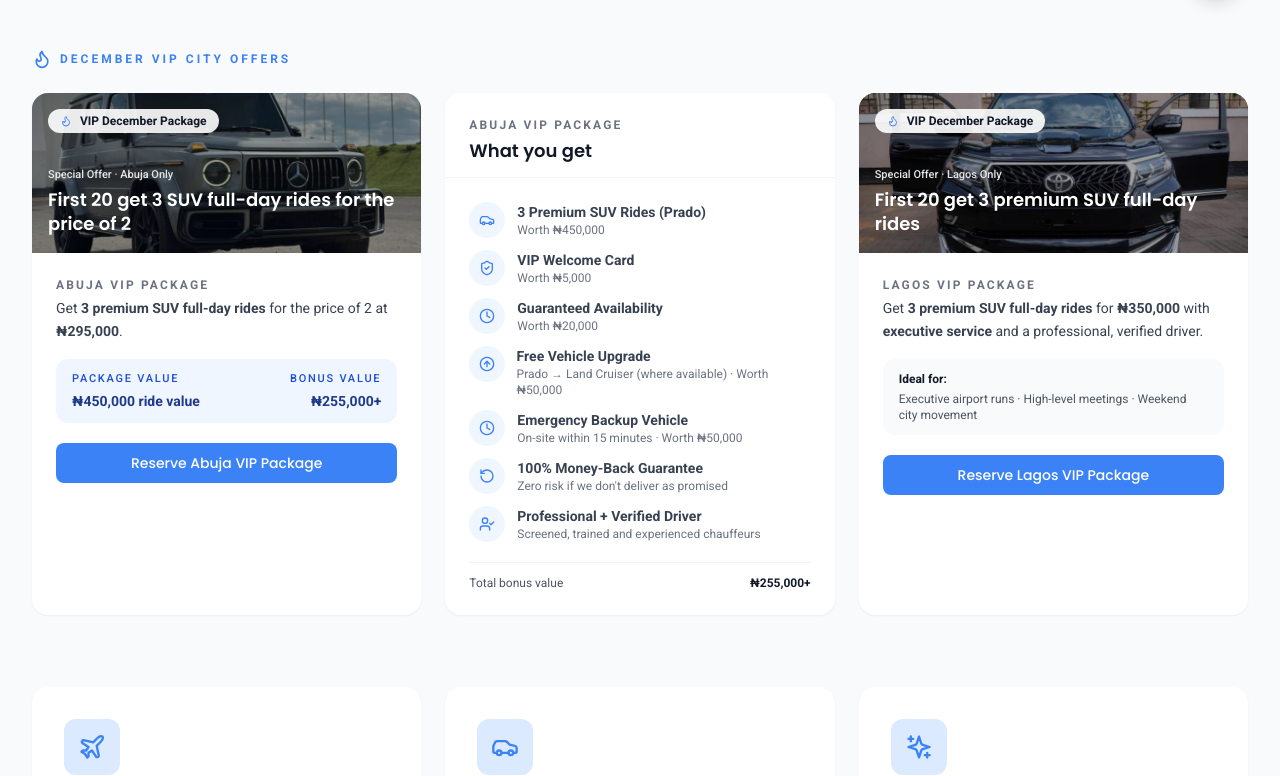
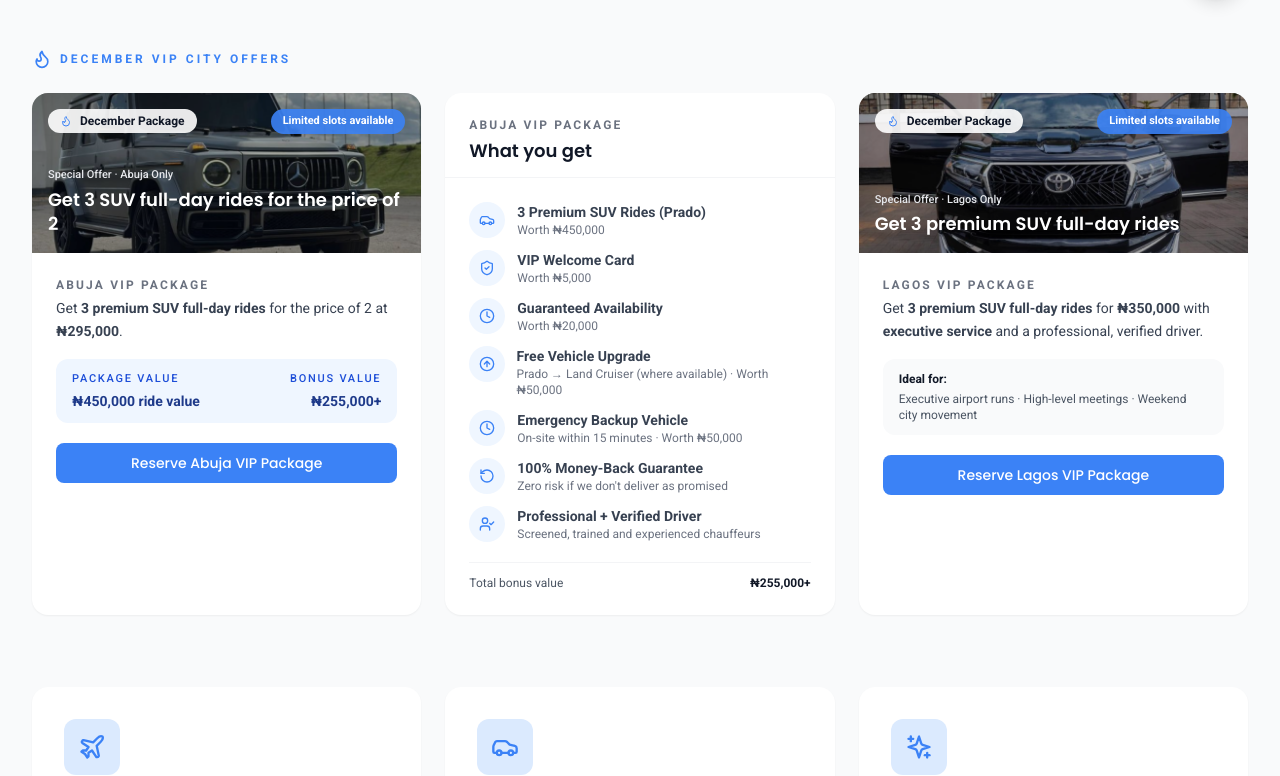
Before and after one commit to BeamX-Solutions/perficient-logistics, a React (Vite) app: page / in a window 1280 px wide. Shown: the part 770-1546 px from the top of the page. Built offline with nearby package versions, Linux system fonts and the light colour scheme.

Commit message:
made frontend changes

```diff
--- a/src/components/BookingForm.tsx
+++ b/src/components/BookingForm.tsx
@@ -138,7 +138,7 @@ export function BookingForm({ embedded = false, selectedService }: BookingFormPr
                       : 'text-gray-700 hover:text-gray-900'
                   }`}
                 >
-                  {type}
+                  {type === 'VIP Event & Special Rides' ? 'Event & Special Rides' : type}
                 </button>
               )
             )}
--- a/src/components/VipOffers.tsx
+++ b/src/components/VipOffers.tsx
@@ -22,14 +22,19 @@ export function VipOffers() {
               />
               <div className="absolute inset-0 bg-black/35" />
               <div className="absolute inset-0 flex flex-col justify-between p-4">
-                <div className="inline-flex items-center gap-2 bg-white/90 text-xs font-semibold text-gray-900 rounded-full px-3 py-1 self-start">
-                  <Flame className="w-3 h-3 text-blue-500" />
-                  <span>VIP December Package</span>
+                <div className="flex items-start justify-between gap-2">
+                  <div className="inline-flex items-center gap-2 bg-white/90 text-xs font-semibold text-gray-900 rounded-full px-3 py-1">
+                    <Flame className="w-3 h-3 text-blue-500" />
+                    <span>December Package</span>
+                  </div>
+                  <div className="inline-flex items-center bg-blue-500/90 text-[11px] font-semibold text-white rounded-full px-3 py-1">
+                    <span>Limited slots available</span>
+                  </div>
                 </div>
                 <div>
                   <p className="text-[11px] text-gray-200 font-medium mb-1">Special Offer · Abuja Only</p>
                   <h3 className="text-lg font-semibold text-white leading-snug">
-                    First 20 get 3 SUV full-day rides for the price of 2
+                    Get 3 SUV full-day rides for the price of 2
                   </h3>
                 </div>
               </div>
@@ -164,14 +169,19 @@ export function VipOffers() {
               />
               <div className="absolute inset-0 bg-black/35" />
               <div className="absolute inset-0 flex flex-col justify-between p-4">
-                <div className="inline-flex items-center gap-2 bg-white/90 text-xs font-semibold text-gray-900 rounded-full px-3 py-1 self-start">
-                  <Flame className="w-3 h-3 text-blue-500" />
-                  <span>VIP December Package</span>
+                <div className="flex items-start justify-between gap-2">
+                  <div className="inline-flex items-center gap-2 bg-white/90 text-xs font-semibold text-gray-900 rounded-full px-3 py-1">
+                    <Flame className="w-3 h-3 text-blue-500" />
+                    <span>December Package</span>
+                  </div>
+                  <div className="inline-flex items-center bg-blue-500/90 text-[11px] font-semibold text-white rounded-full px-3 py-1">
+                    <span>Limited slots available</span>
+                  </div>
                 </div>
                 <div>
                   <p className="text-[11px] text-gray-200 font-medium mb-1">Special Offer · Lagos Only</p>
                   <h3 className="text-lg font-semibold text-white leading-snug">
-                    First 20 get 3 premium SUV full-day rides
+                    Get 3 premium SUV full-day rides
                   </h3>
                 </div>
               </div>
```
Also changed, not shown: 1 other file (tests, documents, lock files or other folders).
